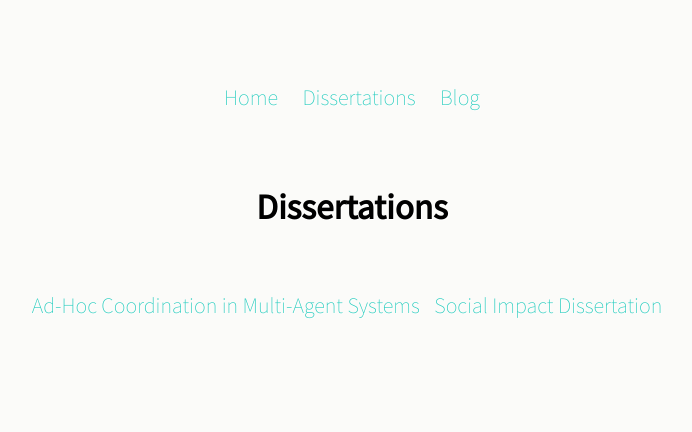
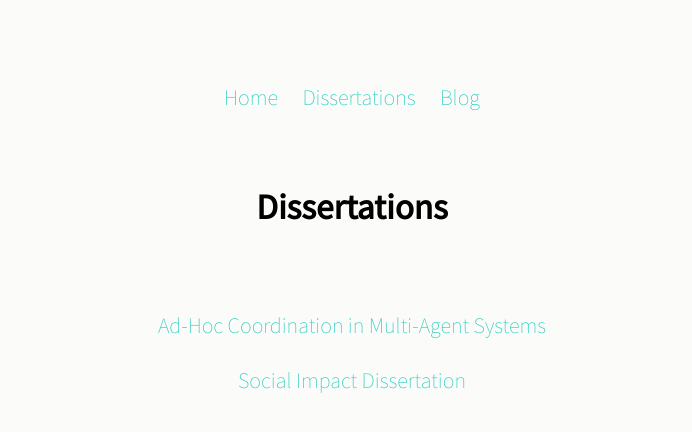
Before and after one commit to Stevinson/stevinson.github.io, a Jekyll site: the page built from work/index.html, in a window 1280 px wide. Shown: the top 432 px of the page, without its empty margins (288-980 px from the left). Built offline with Jekyll 4.4.1, drawn with Linux system fonts in a browser that asks for light colours.

Commit message:
fix pieces class

```diff
--- a/css/main.css
+++ b/css/main.css
@@ -66,7 +66,13 @@ li {
     margin-right: 10px;
 }
 
+/*
 .pieces {
+    display: block;
+    margin: 20px;
+} */
+
+.pieces li {
     display: block;
     margin: 20px;
 }
```
